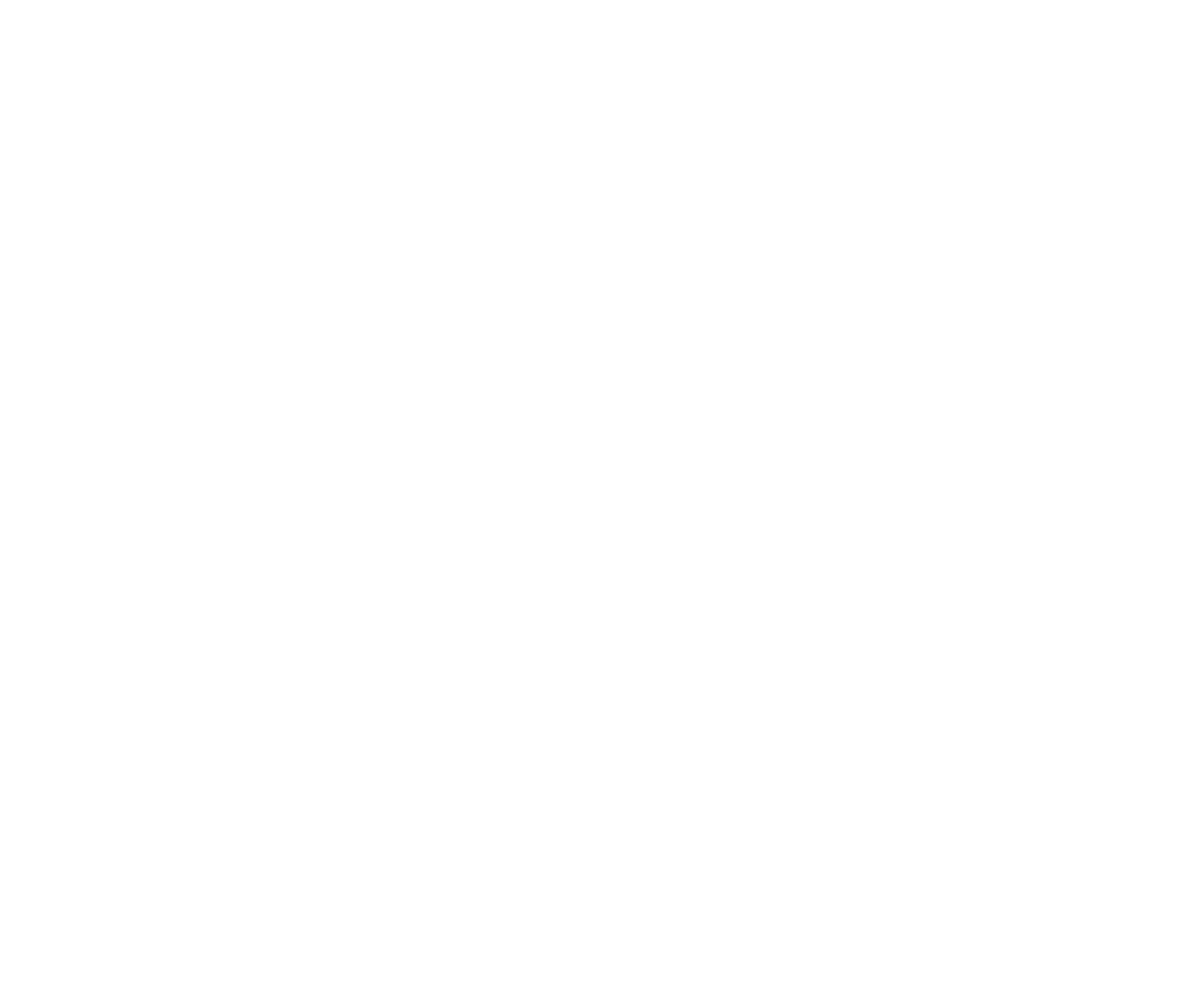
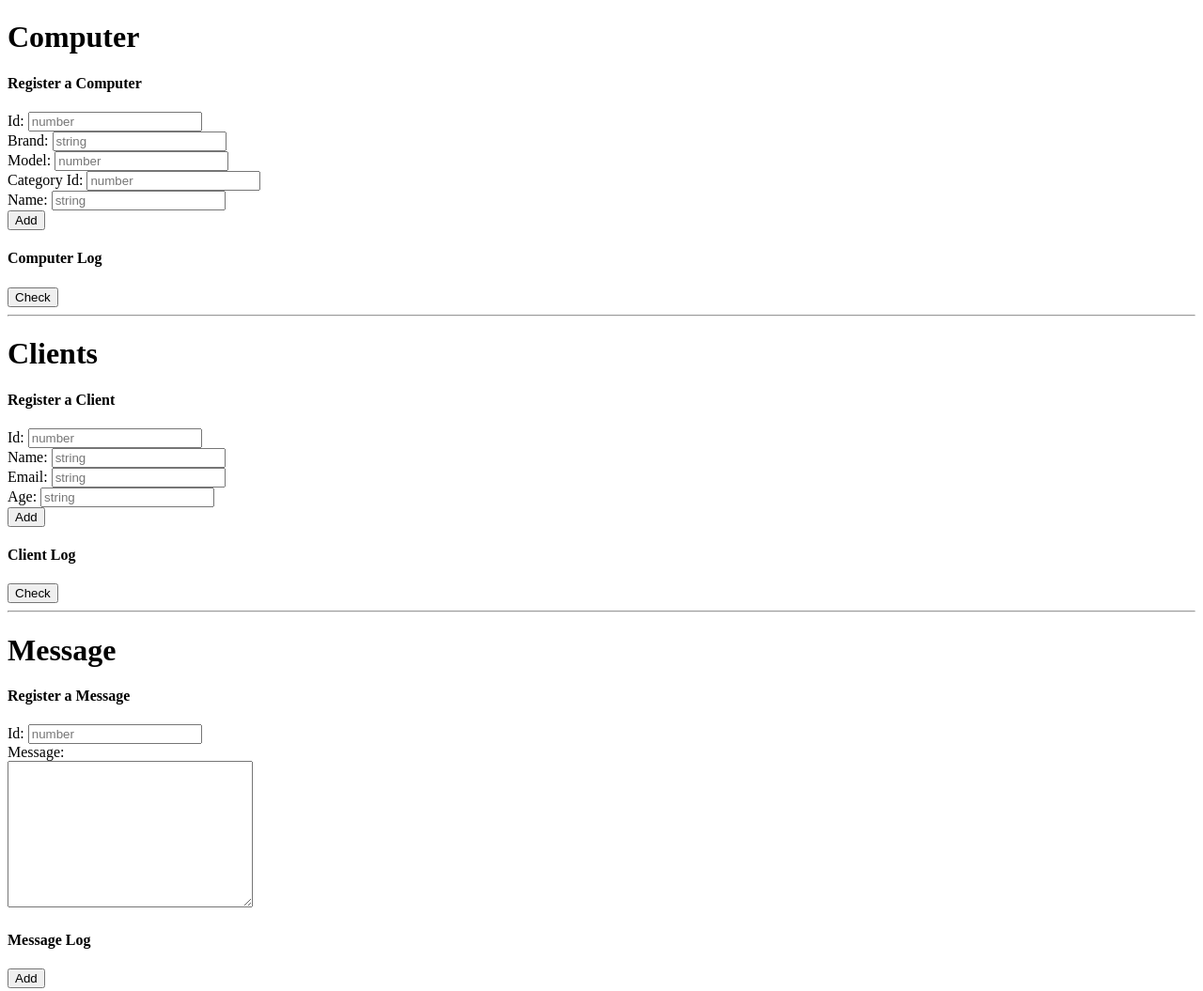
Before and after one commit to christianpradamt/Proyecto_7, a plain HTML site: page index.html in a window 1280 px wide. Shown: the whole page at 94% size. Before the commit the page ends 800 px from the top, so only its background shows below. Drawn offline with nearby package versions, Linux system fonts and the light colour scheme.

Commit message:
index.html estructurado con campos, textos y botones

```diff
--- a/index.html
+++ b/index.html
@@ -9,13 +9,63 @@
 </head>
 <body>
   <div id="form-computer">
+    <h1>Computer</h1>
+    <h4>Register a Computer</h4>
+    <form>
+      <label for="id-com">Id: </label>
+      <input type="text" id="id-com" placeholder="number"><br>
+      <label for="brand-com">Brand: </label>
+      <input type="text" id="brand-com" placeholder="string"><br>
+      <label for="model-com">Model: </label>
+      <input type="text" id="model-com" placeholder="number"><br>
+      <label for="cat-id-com">Category Id: </label>
+      <input type="text" id="cat-id-com" placeholder="number"><br>
+      <label for="name-com">Name: </label>
+      <input type="text" id="name-com" placeholder="string"><br>
+      <button onclick="addDataComputer()">Add</button>
+    </form>
+    <h4>Computer Log</h4>
+    <button onclick="checkDataComputer()">Check</button>
+    <div id="tabla-com">
 
+    </div>
+    <hr>
   </div>
   <div id="form-client">
+    <h1>Clients</h1>
+    <h4>Register a Client</h4>
+    <form>
+      <label for="id-cli">Id: </label>
+      <input type="text" id="id-cli" placeholder="number"><br>
+      <label for="name-cli">Name: </label>
+      <input type="text" id="name-cli" placeholder="string"><br>
+      <label for="email-cli">Email: </label>
+      <input type="text" id="email-cli" placeholder="string"><br>
+      <label for="age-cli">Age: </label>
+      <input type="text" id="age-cli" placeholder="string"><br>
+      <button onclick="addDataClient()">Add</button>
+    </form>
+    <h4>Client Log</h4>
+    <button onclick="checkDataClient()">Check</button>
+    <div id="tabla-cli">
 
+    </div>
+    <hr>
   </div>
   <div id="form-message">
+    <h1>Message</h1>
+    <h4>Register a Message</h4>
+    <form>
+      <label for="id-msg">Id: </label>
+      <input type="text" id="id-msg" placeholder="number"><br>
+      <label for="message-msg">Message: </label><br>
+      <textarea id="message-msg" rows="10" cols="30"></textarea>
+    </form>
+    <h4>Message Log</h4>
+    <button onclick="addDataMessage()">Add</button>
+    <div id="tabla-msg">
 
+    </div>
   </div>
 </body>
 </html>
```
